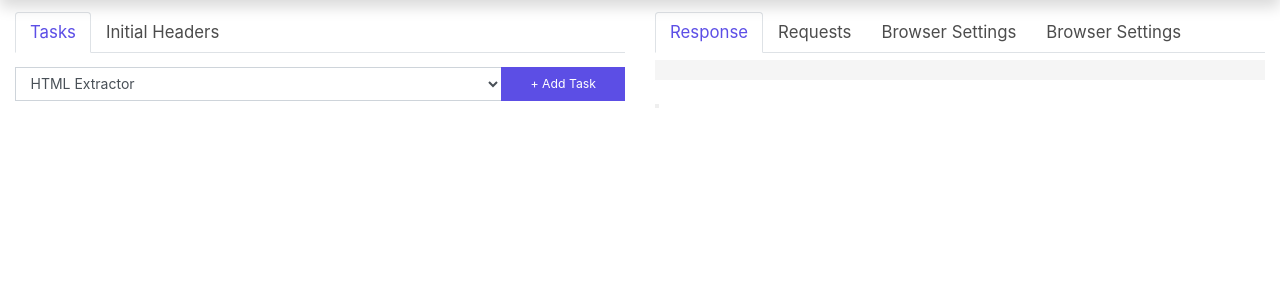
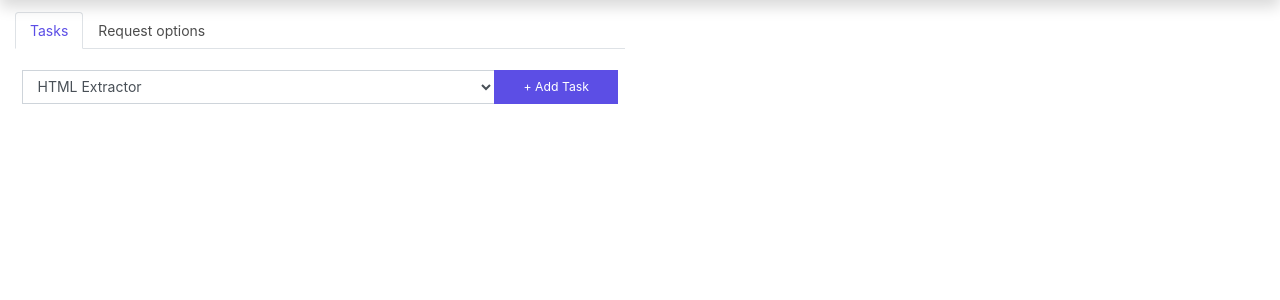
Before and after one commit to invana/browser-engine, a Flask app: template browser_engine/server/templates/simulate.html in a window 1280 px wide. Shown: the part 53-353 px from the top of the page. Run offline with Flask 2, Linux system fonts and the light colour scheme; the template is opened without the code that fills it, so the values that code supplies are empty; some libraries are stand-ins or nearby versions.

Commit message:
UI updated with response and request

```diff
--- a/browser_engine/server/static/scripts/simulate.js
+++ b/browser_engine/server/static/scripts/simulate.js
@@ -138,8 +138,8 @@ $(document).ready(function () {
         var url = $(".header-form [name='url']").val();
 
         // options here
-        var timeout = $(".header-form [name='timeout']").val();
-        var viewport = $(".header-form [name='viewport']").val();
+        var timeout = $("[name='timeout']").val();
+        var viewport = $("[name='viewport']").val();
 
         // payload here
         var init_headers = $("#form [name='init_headers']").val();
@@ -174,6 +174,7 @@ $(document).ready(function () {
                 .done(function (data) {
                     console.log(data);
                     var task_results = data['response']['task_results'];
+                    $("#response-container").show();
                     $("#response-viewer").html("");
                     if (task_results) {
                         Object.keys(task_results).forEach(function (key) {
--- a/browser_engine/server/static/styles/main.css
+++ b/browser_engine/server/static/styles/main.css
@@ -11,12 +11,15 @@ h1 {
     margin-top: 10rem;
     font-weight: bold;
 }
-.nav-link.active{
+
+.nav-link.active {
     color: #5c4ee6 !important;
 }
-.nav-tabs .nav-link{
+
+.nav-tabs .nav-link {
     color: #4c4c4c;
 }
+
 ul li {
     font-size: 1.2rem;
     color: #656565;
@@ -25,6 +28,11 @@ ul li {
 .btn-outline-primary {
     border-color: #5c4ee5 !important;
     color: #5c4ee5;
+}
+
+.nav-tabs .nav-link {
+    color: #4c4c4c;
+    font-size: 1rem;
 }
 
 .btn-primary {
@@ -69,10 +77,10 @@ pre {
 
 }
 
-input[name="timeout"],
-input[name="viewport"] {
-    height: 1.5rem;
-}
+/*input[name="timeout"],*/
+/*input[name="viewport"] {*/
+/*    height: 1.5rem;*/
+/*}*/
 
 textarea[name="init_headers"],
 textarea[name="init_headers"]:focus,
--- a/browser_engine/server/templates/includes/header.html
+++ b/browser_engine/server/templates/includes/header.html
@@ -25,11 +25,10 @@
             <div class="input-group">
                 <input type="text" class="form-control" name="url" placeholder="URL">
 
-                <input type="text" name="timeout" value="180">
-                <input type="text" name="viewport" value="1280x720">
+
                 <div class="input-group-append">
-                    <button class="btn btn-outline-secondary" type="button" id="more-options">more options
-                    </button>
+<!--                    <button class="btn btn-outline-secondary" type="button" id="more-options">more options-->
+<!--                    </button>-->
                     <button class="btn btn-outline-primary" type="submit" id="submit-button">Run Simulation
                     </button>
                 </div>
--- a/browser_engine/server/templates/includes/right-side.html
+++ b/browser_engine/server/templates/includes/right-side.html
@@ -1,3 +1,4 @@
+<div id="response-container" style="display: none">
     <ul class="nav nav-tabs" id="myTab" role="tablist">
         <li class="nav-item">
             <a class="nav-link active" id="result-response-tab" data-toggle="tab"
@@ -50,4 +51,4 @@
         </div>
 
     </div>
-<img src="" id="response-img" alt="" class="img-fluid">
+</div>
--- a/browser_engine/server/templates/simulate.html
+++ b/browser_engine/server/templates/simulate.html
@@ -38,7 +38,7 @@
                     </li>
                     <li class="nav-item">
                         <a class="nav-link " id="init-headers-tab" data-toggle="tab" href="#init-headers" role="tab"
-                           aria-controls="init-headers" aria-selected="false">Initial Headers</a>
+                           aria-controls="init-headers" aria-selected="false">Request options</a>
                     </li>
                 </ul>
                 <div class="tab-content" id="tasks-content">
@@ -49,7 +49,7 @@
                         <div id="task-list-content"></div>
 
                         <div class="mb-2">
-                            <div class="input-group mb-3 mt-3">
+                            <div class="input-group mb-3 mt-3 p-2">
                                 <select name="new_task_type" id="new-task-type" class="form-control">
                                     <option value="get_html">HTML Extractor</option>
                                     <option value="get_screenshot">Screenshot</option>
@@ -58,7 +58,8 @@
 
                                 </select>
                                 <div class="input-group-append">
-                                    <button class="btn btn-primary add-new-task btn-sm" type="button">+ Add Task</button>
+                                    <button class="btn btn-primary add-new-task btn-sm" type="button">+ Add Task
+                                    </button>
                                 </div>
                             </div>
                         </div>
@@ -68,6 +69,12 @@
                             <label><strong>Initial Headers</strong></label>
                             <textarea name="init_headers" class="form-control" cols="30" rows="10"></textarea>
                             <p><a id="load-init-headers" href="javascript:void(0);">load template</a></p>
+
+                            <label><strong>Request Timeout</strong></label>
+                            <input type="text" class="form-control" name="timeout" value="180">
+
+                            <label><strong>Browser Resolution</strong></label>
+                            <input type="text" class="form-control" name="viewport" value="1280x720">
                         </div>
                     </div>
 
```
Lines whose indentation alone changed are shown as unchanged.
